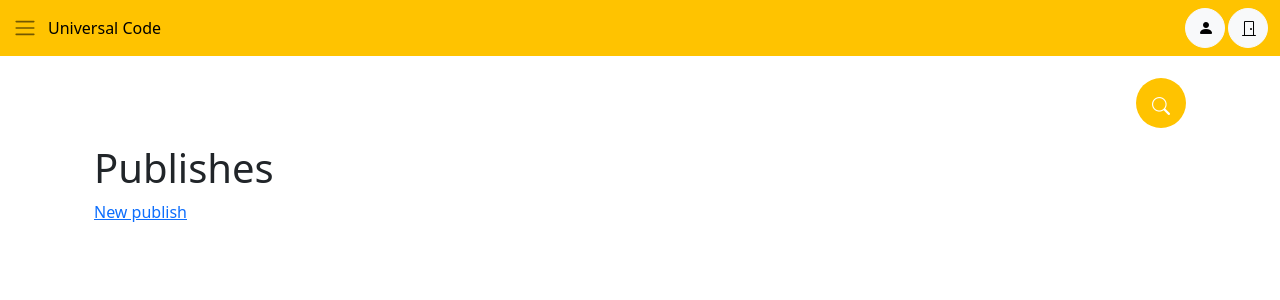
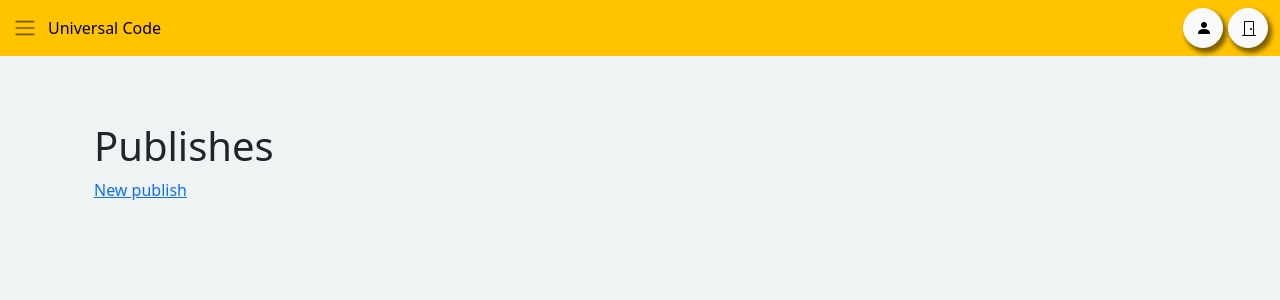
Before and after one commit to johnmgc/ucode_mono, a Rails app: page / in a window 1280 px wide. Shown: the top 300 px of the page. Run offline with Rails 7, Linux system fonts and the light colour scheme; data that the repository does not hold is empty; some libraries are stand-ins or nearby versions.

Commit message:
se trabaja en los botones de filtro

```diff
--- a/app/assets/stylesheets/styles.css
+++ b/app/assets/stylesheets/styles.css
@@ -1,8 +1,5 @@
 #name_ucode{
     border-color: black !important;
-}
-h5{
-
 }
 .navbar{
     background-color: #FFC300 !important;
@@ -16,12 +13,14 @@ h5{
     width: 40px;
     height: 40px;
     border-radius: 50%;
+    box-shadow: 3px 4px 4px 1px rgba(0,0,0,0.5);
 }
 #btnLogout{
-    margin-left: 3px !important;
+    margin-left: 5px !important;
     width: 40px;
     height: 40px;
     border-radius: 50%;
+    box-shadow: 3px 4px 4px 1px rgba(0,0,0,0.5);
 }
 #btnLogout:hover{
     border-color: #839192;
@@ -65,6 +64,7 @@ transition: all 0.6s ease;
     font-size: 18px;
     border-radius: 50%;
     cursor: pointer;
+    box-shadow: 3px 4px 4px 1px rgba(0,0,0,0.5);
 }
 
 
@@ -87,3 +87,14 @@ transition: all 0.6s ease;
         margin-left: 3%; */
     }
 }
+#fondo{
+   background-color: #F0F3F4;
+}
+
+.box-1{
+    /* box-shadow: 10px 10px rgba(0,0,0,0.5); */
+    box-shadow: 3px 4px 4px 1px rgba(0,0,0,0.5);
+}
+#btnprueba1{
+    margin-left: -4% !important;
+}
--- a/app/views/layouts/application.html.erb
+++ b/app/views/layouts/application.html.erb
@@ -5,7 +5,7 @@
     <meta name="viewport" content="width=device-width,initial-scale=1">
     <%= csrf_meta_tags %>
     <%= csp_meta_tag %>
-
+    <%= favicon_link_tag 'logo5' %>
     <%= stylesheet_link_tag "application", "data-turbo-track": "reload" %>
     <%= javascript_importmap_tags %>
     <!-- CSS only -->
@@ -16,8 +16,9 @@
     <link rel="stylesheet" href="https://cdn.jsdelivr.net/npm/bootstrap-icons@1.8.3/font/bootstrap-icons.css">
   </head>
 
-  <body>
+  <body id="fondo">
   <%= render "layouts/navbarfull" %>
+
   <div class="container">
        <p class="notice"><%= notice %></p>
        <p class="alert"><%= alert %></p>
--- a/app/views/publishes/index.html.erb
+++ b/app/views/publishes/index.html.erb
@@ -1,17 +1,9 @@
 <div class="container">
-  <div id="search" class="buscar">
-    <input type="text" placeholder="Buscar" required />
-    <div id="btn" class="btn">
-      <i id="icon-search" class="bi bi-search"></i>
-    </div>
-  </div>
-
-  <p style="color: green"><%= notice %></p>
+<p style="color: green"><%= notice %></p>
 
 <h1>Publishes</h1>
 
 <div id="publishes">
-
   <% @publishes.each do |publish| %>
     <%= render publish %>
     <p>
@@ -19,7 +11,5 @@
     </p>
   <% end %>
 </div>
-
 <%= link_to "New publish", new_publish_path %>
-
 </div>
```
Also changed, not shown: Gemfile, Gemfile.lock.
